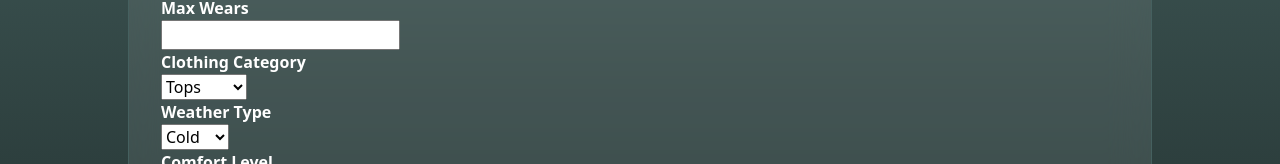
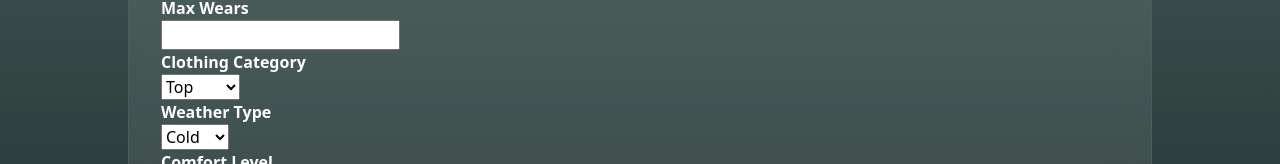
Before and after one commit to rxgarcia/hci-project, a React (Create React App) app: page /add_item in a window 1280 px wide. Shown: the part 495-659 px from the top of the page. Built offline with nearby package versions, Linux system fonts and the light colour scheme.

Commit message:
Trying state fix.

```diff
--- a/src/App.js
+++ b/src/App.js
@@ -9,19 +9,22 @@ import ItemScreen from './Screens/ItemScreen';
 import NavBar from './Components/Navbar';
 import 'bootstrap/dist/css/bootstrap.min.css';
 import AddItemScreen from './Screens/AddItemScreen';
+import clothingArray from './Data/DummyData';
+import { useState } from 'react';
 
 
 function App() {
+  let [data, setData] = useState(clothingArray);
   return (
     <Router>
       <div>
         <Routes>
           <Route path="/" element={<HomeScreen />}/>
-          <Route path="/closet" element={<ClosetScreen />}/>
+          <Route path="/closet" element={<ClosetScreen clothingArray={data}/>}/>
           <Route path="/laundry" element={<LaundryScreen />}/>
           <Route path="/generate" element={<GenerationScreen />}/>
-          <Route path="/item/:id" element={<ItemScreen />}/>
-          <Route path="/add_item" element={<AddItemScreen />}/>
+          <Route path="/item/:id" element={<ItemScreen clothingArray={data}/>}/>
+          <Route path="/add_item" element={<AddItemScreen clothingArray={data} setData={setData}/>}/>
         </Routes>
       </div>
       <NavBar />
--- a/src/Components/ClothingCategoryPage.js
+++ b/src/Components/ClothingCategoryPage.js
@@ -1,10 +1,10 @@
 import * as React from "react";
-import clothingArray from "../Data/DummyData";
 import { Container, Navbar, Nav, NavItem } from "react-bootstrap";
 
 
 const ClothingCategoryViewer = (props) => {
   console.log(props.category);
+  let clothingArray = props.clothingArray;
 
   const handleItemClicked = () => {
 
--- a/src/Components/ClothingViewer.js
+++ b/src/Components/ClothingViewer.js
@@ -3,7 +3,7 @@ import Tab from "react-bootstrap/Tab";
 import Tabs from "react-bootstrap/Tabs";
 import ClothingCategoryViewer from "./ClothingCategoryPage";
 
-const ClothingViewer = () => {
+const ClothingViewer = ( {clothingArray }) => {
   return (
     <div className="categorySelectorContainer">
       <Tabs
@@ -13,19 +13,19 @@ const ClothingViewer = () => {
         fill
       >
         <Tab eventKey="all" title="All">
-          <ClothingCategoryViewer category="all" />
+          <ClothingCategoryViewer category="all" clothingArray={clothingArray} />
         </Tab>
         <Tab eventKey="tops" title="Tops">
-          <ClothingCategoryViewer category="Top" />
+          <ClothingCategoryViewer category="Top" clothingArray={clothingArray}/>
         </Tab>
         <Tab eventKey="bottoms" title="Bottoms">
-          <ClothingCategoryViewer category="Bottom" />
+          <ClothingCategoryViewer category="Bottom" clothingArray={clothingArray}/>
         </Tab>
         <Tab eventKey="shoes" title="Shoes">
-          <ClothingCategoryViewer category="Shoes" />
+          <ClothingCategoryViewer category="Shoes" clothingArray={clothingArray}/>
         </Tab>
         <Tab eventKey="saved" title="Saved">
-          <ClothingCategoryViewer category="saved" />
+          <ClothingCategoryViewer category="saved" clothingArray={clothingArray}/>
         </Tab>
       </Tabs>
     </div>
--- a/src/Screens/AddItemScreen.js
+++ b/src/Screens/AddItemScreen.js
@@ -4,7 +4,7 @@ import './ItemScreen.css'
 import { clothingArray } from "../Data/DummyData";
 import { Link, redirect, useNavigate } from "react-router-dom";
 
-const AddItemScreen = () => {
+const AddItemScreen = ({clothingArray, setData}) => {
 // {
 //     title: "Patagonia Synchilla White Fleece",
 //     description: "Patagonia Synchilla White Fleece with blue trim.",
@@ -23,7 +23,7 @@ const AddItemScreen = () => {
   let [colors, setColors] = useState("");
   let [size, setSize] = useState("S");
   let [wears, setWears] = useState("");
-  let [category, setCategory] = useState("Tops");
+  let [category, setCategory] = useState("Top");
   let [comfort, setComfort] = useState("Casual");
   let [weather, setWeather] = useState("Cold");
   let [image, setImage] = useState(null);
@@ -51,7 +51,7 @@ const AddItemScreen = () => {
         weather: weather,
         comfort: comfortLevels[comfort],
     }
-    clothingArray.push(newArrayObj);
+    setData([...clothingArray, newArrayObj]);
     console.log(clothingArray);
   }
   let comfortLevels = {
@@ -96,8 +96,8 @@ const AddItemScreen = () => {
 
                 <div style={{fontWeight: 600}}> Clothing Category</div>
                 <select name="Category" onChange={(e) => setCategory(e.target.value) }>
-                    <option value="Tops"> Tops </option>
-                    <option value="Bottoms"> Bottoms </option>
+                    <option value="Top"> Top </option>
+                    <option value="Bottom"> Bottom </option>
                     <option value="Shoes"> Shoes </option>
                 </select>
 
--- a/src/Screens/ClosetScreen.js
+++ b/src/Screens/ClosetScreen.js
@@ -3,10 +3,12 @@ import Button from "react-bootstrap/Button";
 import { Link } from "react-router-dom";
 import ClothingViewer from "../Components/ClothingViewer";
 
-const ClosetScreen = () => {
+const ClosetScreen = ( {clothingArray} ) => {
   const handleSearch = () => {
     console.log("searched");
   };
+
+  console.log(clothingArray);
 
   return (
     <div>
@@ -19,7 +21,7 @@ const ClosetScreen = () => {
           </Link>
         </div>
       </div>
-      <ClothingViewer />
+      <ClothingViewer clothingArray={clothingArray}/>
     </div>
   );
 };
--- a/src/Screens/ItemScreen.js
+++ b/src/Screens/ItemScreen.js
@@ -2,7 +2,6 @@ import * as React from "react";
 import { useNavigate, useParams } from "react-router-dom";
 import '../App.css'
 import './ItemScreen.css'
-import { clothingArray } from "../Data/DummyData";
 // {
 //     title: "Patagonia Synchilla White Fleece",
 //     description: "Patagonia Synchilla White Fleece with blue trim.",
@@ -16,7 +15,7 @@ import { clothingArray } from "../Data/DummyData";
 //     weather: "Cold",
 //     comfort: 1,
 //   },
-const ItemScreen = () => {
+const ItemScreen = ({ clothingArray }) => {
     let params = useParams();
     let nav = useNavigate();
     console.log(clothingArray);
```
